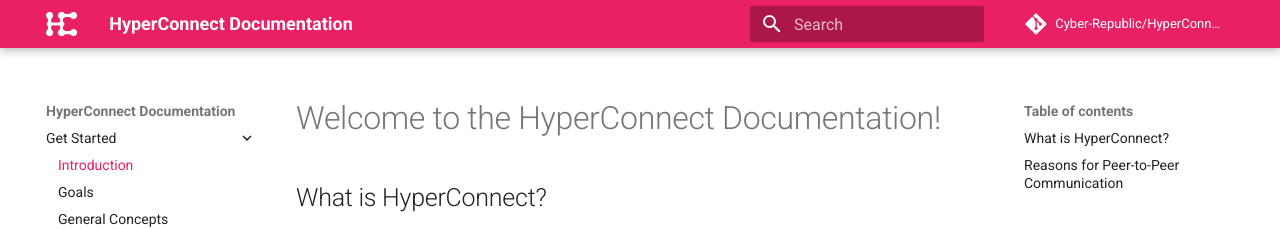
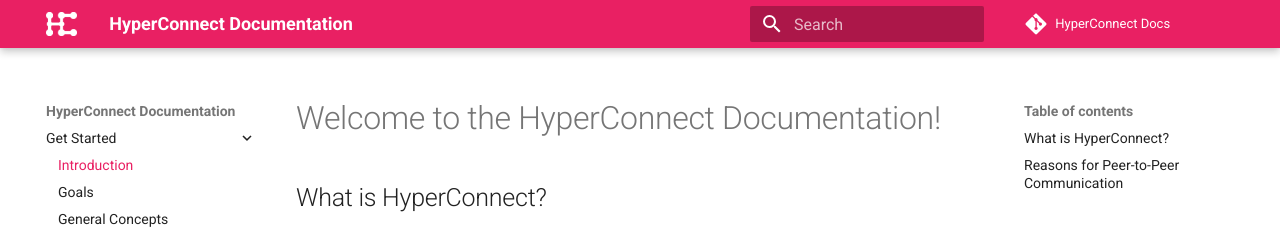
Before and after one commit to cyber-republic/hyperconnect-docs-website, an MkDocs documentation site: the page built from docs/index.md, in a window 1280 px wide. Shown: the top 229 px of the page. Built offline with MkDocs 1.6.1 and Material for MkDocs 9.7.7, drawn with Linux system fonts in a browser that asks for light colours; comment, search, counter and statistics services are not loaded.

Commit message:
Repository link update

```diff
--- a/mkdocs.yml
+++ b/mkdocs.yml
@@ -5,8 +5,8 @@
 site_url: 'http://docs.hyperconnect.io/'
 
 # Repository
-repo_name: 'Cyber-Republic/HyperConnect'
-repo_url: 'https://github.com/cyber-republic?utf8=✓&q=hyperconnect'
+repo_name: 'HyperConnect Docs'
+repo_url: 'https://github.com/cyber-republic/hyperconnect-docs-website'
 
 # Copyright
 copyright: 'Copyright &copy; 2019 HyperConnect'
```
